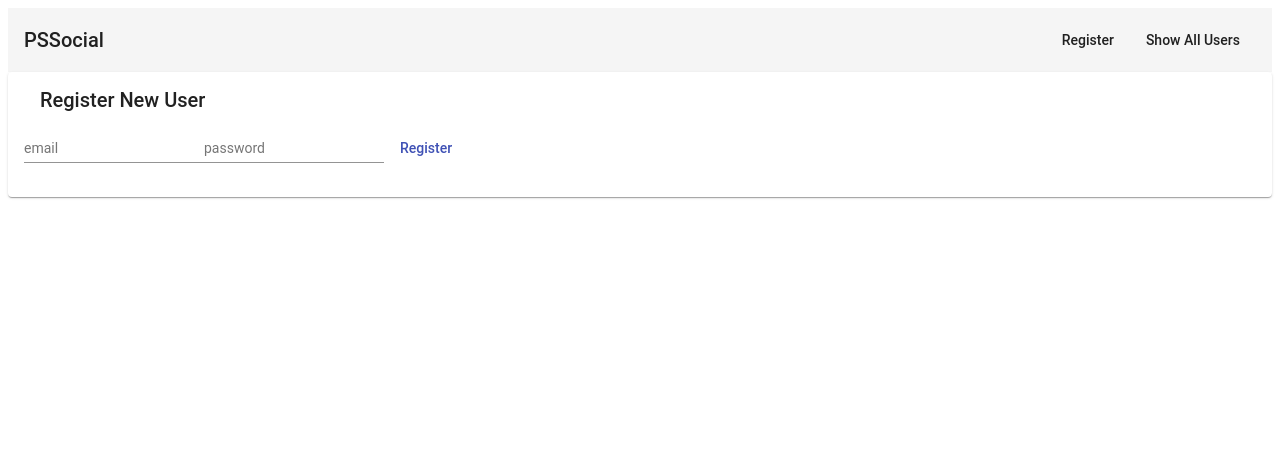
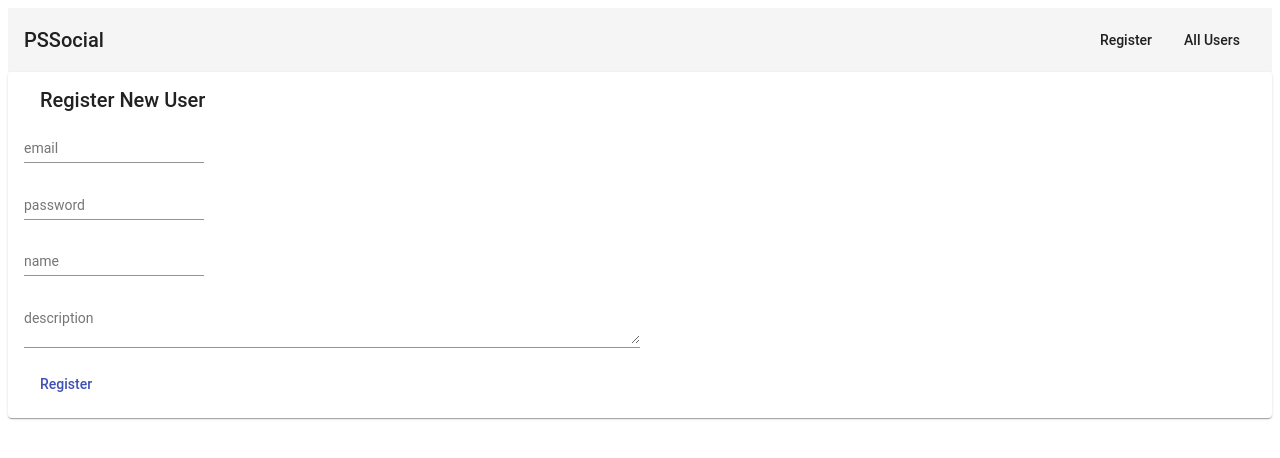
Before and after one commit to lmw2016/NodeAndAngular, an Angular app in the folder frontend/: page /register in a window 1280 px wide. Shown: the top 458 px of the page. Built offline with nearby package versions, Linux system fonts and the light colour scheme; no server answers.

Commit message:
add name, description for user model and update frontend

```diff
--- a/frontend/src/app/app.component.ts
+++ b/frontend/src/app/app.component.ts
@@ -9,7 +9,7 @@ import { THIS_EXPR } from '@angular/compiler/src/output/output_ast';
    PSSocial
    <span style="flex:1 1 auto"></span>
    <button mat-button routerLink="/register">Register</button>
-   <button mat-button routerLink="/users">Show All Users</button>
+   <button mat-button routerLink="/users">All Users</button>
    </mat-toolbar>
    <router-outlet><router-outlet>
   `,
--- a/frontend/src/app/profile.component.html
+++ b/frontend/src/app/profile.component.html
@@ -6,7 +6,8 @@
     </mat-card-header>
     <mat-card-content>
         <mat-list role="list">
-            <mat-list-item role="listitem">Name:</mat-list-item>
+            <mat-list-item role="listitem">Name: {{profile?.name}}</mat-list-item>
+            <mat-list-item role="listitem">Description: {{profile?.description}}</mat-list-item>
             <mat-list-item role="listitem">Email: {{profile?.email}}</mat-list-item>
             <!-- <mat-list-item role="listitem">Password:{{profile?.pwd}}</mat-list-item> -->
           </mat-list>
--- a/frontend/src/app/register.component.html
+++ b/frontend/src/app/register.component.html
@@ -10,10 +10,16 @@
             <mat-form-field class="example-full-width">
                 <input [(ngModel)]="registerData.email" name="email" matInput placeholder="email" value="" type="email" />
             </mat-form-field>
-
+            <br>
             <mat-form-field class="example-full-width">
                     <input [(ngModel)]="registerData.pwd" name="password" matInput placeholder="password" value="" type="password" />
-            </mat-form-field>
+            </mat-form-field><br>
+            <mat-form-field class="example-full-width">
+                <input [(ngModel)]="registerData.name" name="name" matInput placeholder="name" value=""  />
+            </mat-form-field><br>
+            <mat-form-field class="example-full-width" style="width:50%">
+                <textarea [(ngModel)]="registerData.description" name="description" matInput placeholder="description" value=""></textarea>
+           </mat-form-field><br>
             <button (click)="post()" mat-button color="primary">Register</button>
             </form>
     </mat-card-content>
```
Also changed, not shown: 1 other file (tests, documents, lock files or other folders).
